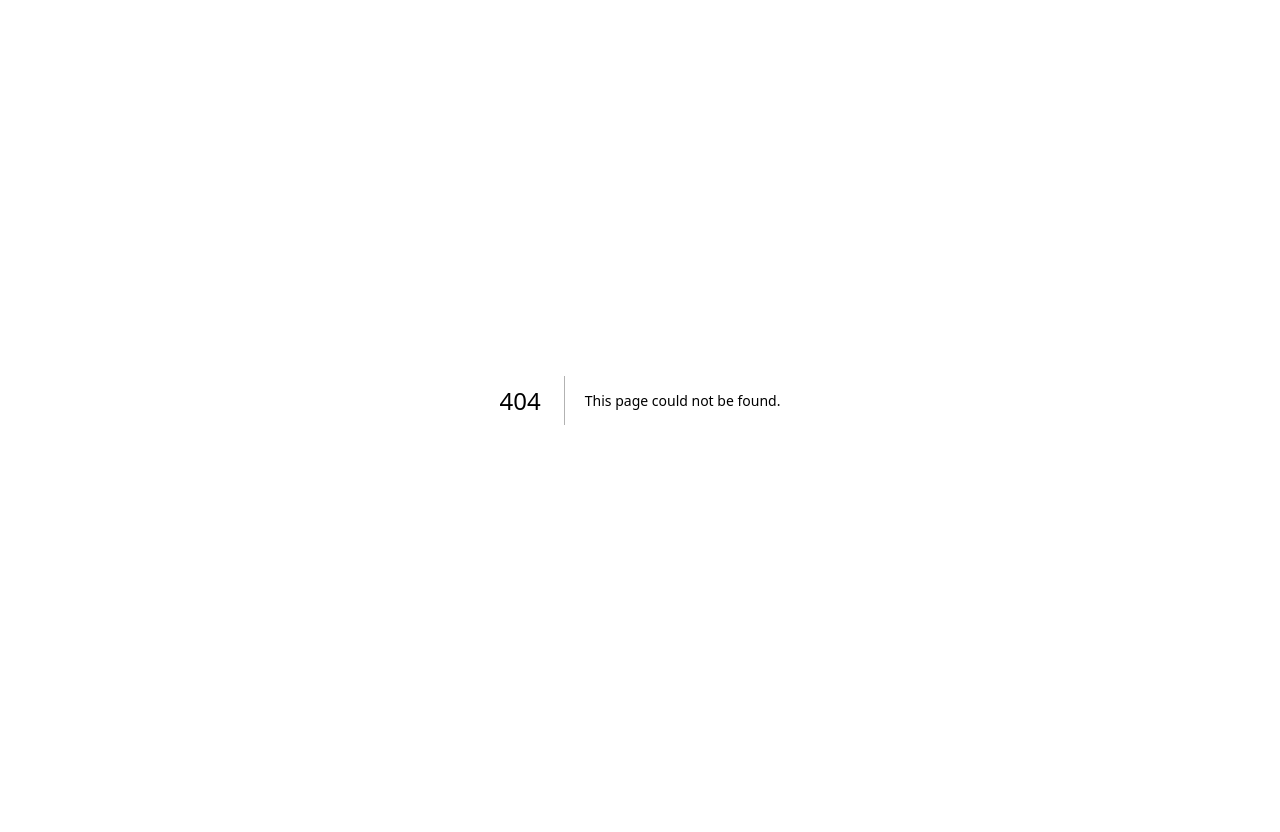
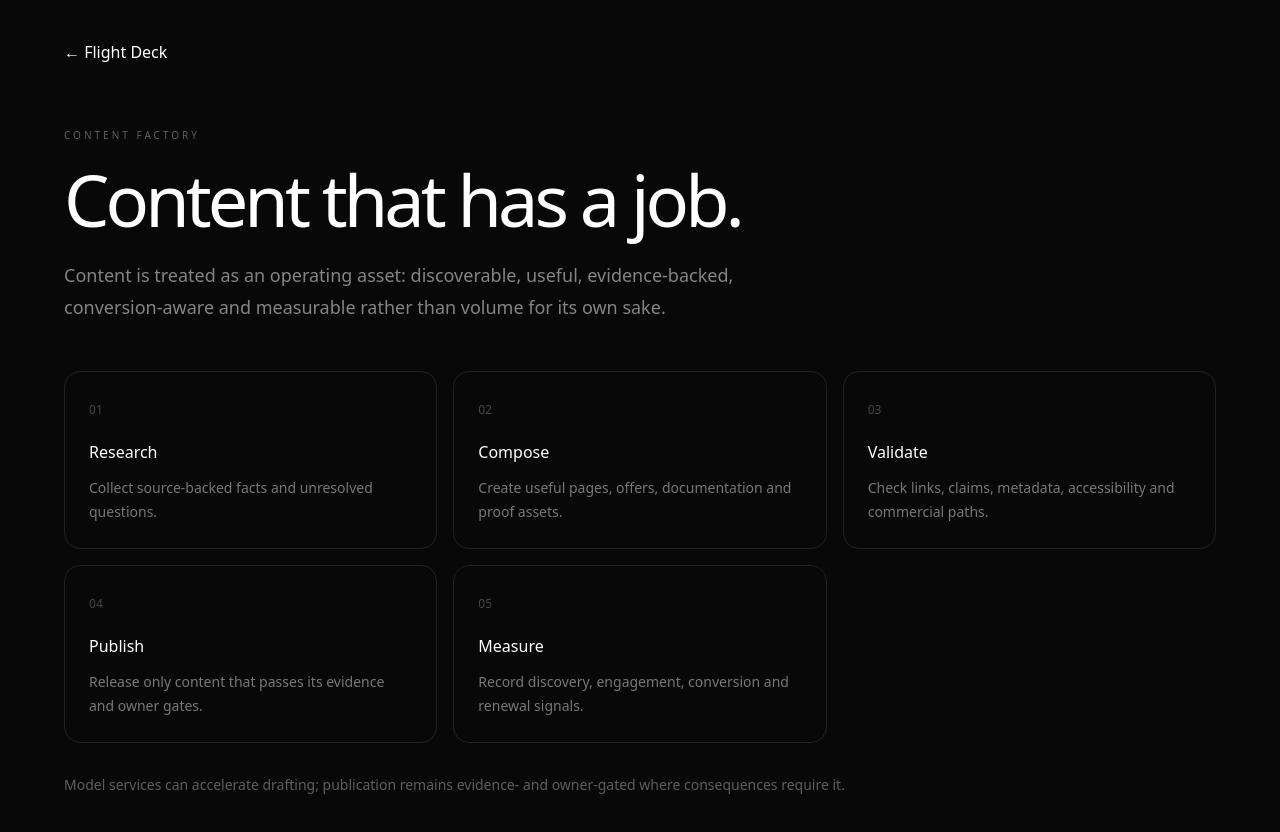
Before and after one commit to Mind-Reply/A11-K, a Next.js app: page /content in a window 1280 px wide. Before the commit this address had no page. Shown: the top 832 px of the page. Before the commit the page ends 800 px from the top, so only its background shows below. Built offline with nearby package versions, Linux system fonts and the light colour scheme.

Commit message:
feat: add content operations surface

```diff
--- /dev/null
+++ b/app/content/page.tsx
@@ -0,0 +1,2 @@
+const lanes=[['Research','Collect source-backed facts and unresolved questions.'],['Compose','Create useful pages, offers, documentation and proof assets.'],['Validate','Check links, claims, metadata, accessibility and commercial paths.'],['Publish','Release only content that passes its evidence and owner gates.'],['Measure','Record discovery, engagement, conversion and renewal signals.']];
+export default function Content(){return <main className="min-h-screen bg-[#070807] px-5 py-10 text-white sm:px-10 lg:px-16"><div className="mx-auto max-w-6xl"><a href="/flight-deck">← Flight Deck</a><p className="mt-16 text-[10px] uppercase tracking-[.3em] text-white/35">CONTENT FACTORY</p><h1 className="mt-5 text-5xl font-light tracking-[-.055em] sm:text-7xl">Content that has a job.</h1><p className="mt-6 max-w-3xl text-lg leading-8 text-white/50">Content is treated as an operating asset: discoverable, useful, evidence-backed, conversion-aware and measurable rather than volume for its own sake.</p><section className="mt-12 grid gap-4 md:grid-cols-2 lg:grid-cols-3">{lanes.map((l,i)=><article className="rounded-2xl border border-white/10 p-6" key={l[0]}><span className="text-xs text-white/25">0{i+1}</span><h2 className="mt-5">{l[0]}</h2><p className="mt-3 text-sm leading-6 text-white/45">{l[1]}</p></article>)}</section><p className="mt-8 text-sm text-white/35">Model services can accelerate drafting; publication remains evidence- and owner-gated where consequences require it.</p></div></main>}
```
